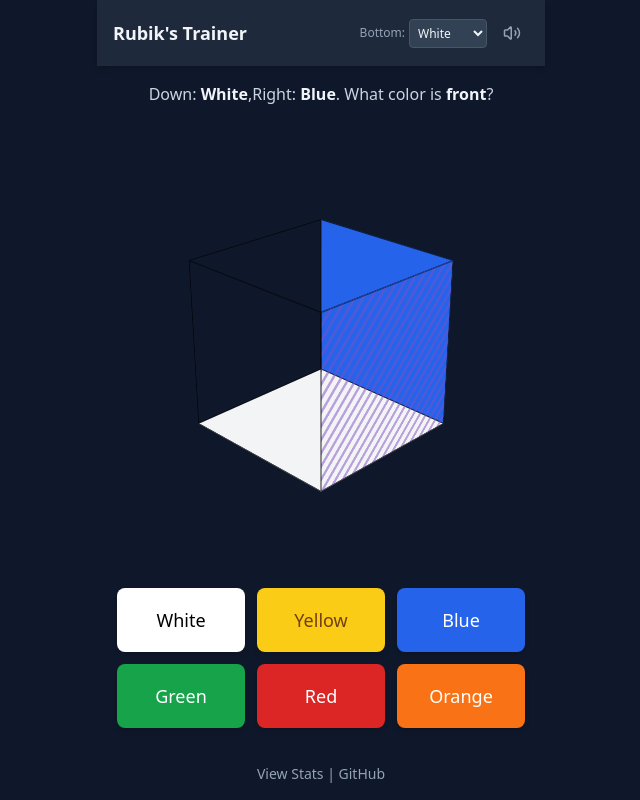
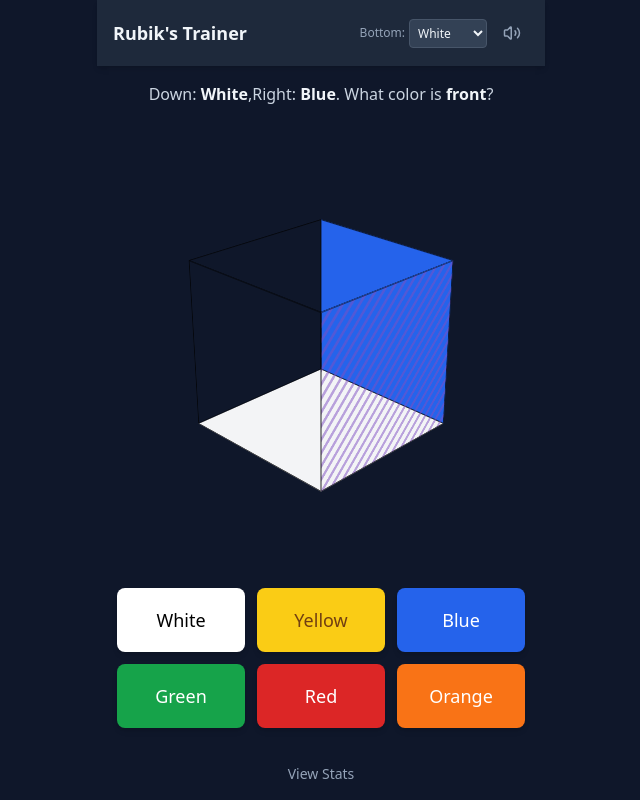
Before and after one commit to YardenNaveh/RubiksCubeTester, a React (Vite) app: page / in a window 1280 px wide. Shown: the whole page, without its empty margins (319-959 px from the left). Built offline with nearby package versions, Linux system fonts and the light colour scheme.

Commit message:
removed Github footer

```diff
--- a/src/App.tsx
+++ b/src/App.tsx
@@ -60,7 +60,7 @@ function App() {
           </main>
           {/* Footer links - adjust color */}
            <footer className="p-4 text-center text-sm text-slate-400">
-             <Link to="/stats" className="hover:text-sky-400">View Stats</Link> | <a href="https://github.com/YardenNaveh/RubiksCubeTester" target="_blank" rel="noopener noreferrer" className="hover:text-sky-400">GitHub</a>
+             <Link to="/stats" className="hover:text-sky-400">View Stats</Link>
            </footer>
         </div>
       </div>
```
